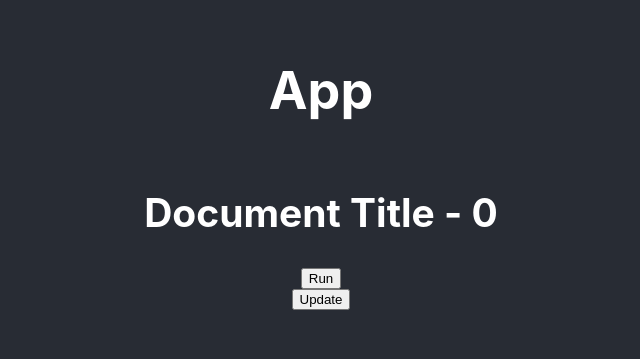
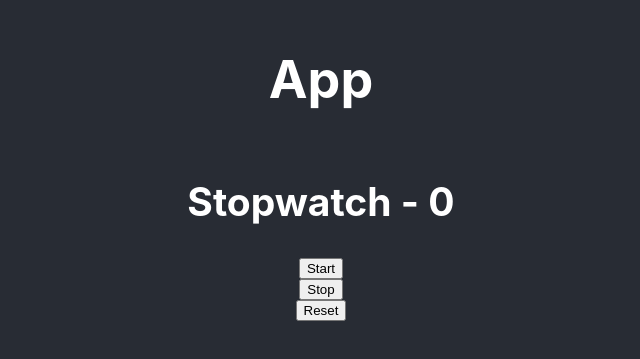
Before and after one commit to akshaya-biswal/my-app-ts, a React (Create React App) app: page / in a window 1280 px wide. Shown: the part 233-592 px from the top of the page, without its empty margins (319-959 px from the left). Built offline with nearby package versions, Linux system fonts and the light colour scheme.

Commit message:
Stopwatch

```diff
--- a/src/App.tsx
+++ b/src/App.tsx
@@ -1,9 +1,10 @@
 import "./App.css";
+import Stopwatch from "./components/Stopwatch";
 // import User from "./components/User";
 // import Message from "./components/Message";
 // import { useState } from "react";
 // import Count from "./components/Count";
-import DocumentTitle from "./components/DocumentTitle";
+// import DocumentTitle from "./components/DocumentTitle";
 
 const App = () => {
   // const [data, setData] = useState({ name: "", age: 0 });
@@ -11,7 +12,8 @@ const App = () => {
   return (
     <div className="App">
       <h1>App</h1>
-      <DocumentTitle />
+      <Stopwatch />
+      {/* <DocumentTitle /> */}
       {/* <Message />
       <User data={data} setData={setData} /> */}
     </div>
--- /dev/null
+++ b/src/components/Stopwatch.tsx
@@ -0,0 +1,34 @@
+import { useEffect, useState } from "react";
+
+const Stopwatch = () => {
+  const [time, setTime] = useState<number>(0);
+  const [isRunning, setIsRunning] = useState<boolean>(false);
+
+  useEffect(() => {
+    if (!isRunning) return;
+
+    const interval = setInterval(() => {
+      setTime((prev) => prev + 1);
+    }, 1000);
+
+    return () => clearInterval(interval);
+  }, [isRunning]);
+
+  return (
+    <>
+      <h2>Stopwatch - {time}</h2>
+      <button onClick={() => setIsRunning(true)}> Start</button>
+      <button onClick={() => setIsRunning(false)}> Stop</button>
+      <button
+        onClick={() => {
+          setTime(0);
+          setIsRunning(false);
+        }}
+      >
+        Reset
+      </button>
+    </>
+  );
+};
+
+export default Stopwatch;
```
